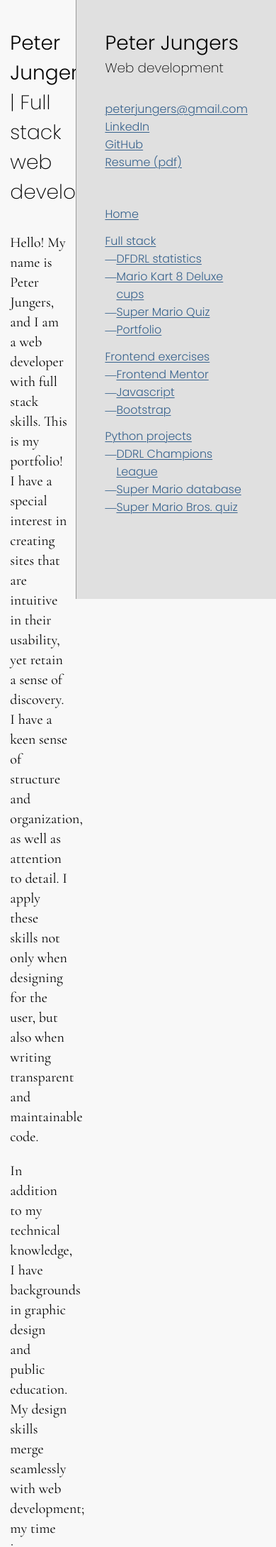
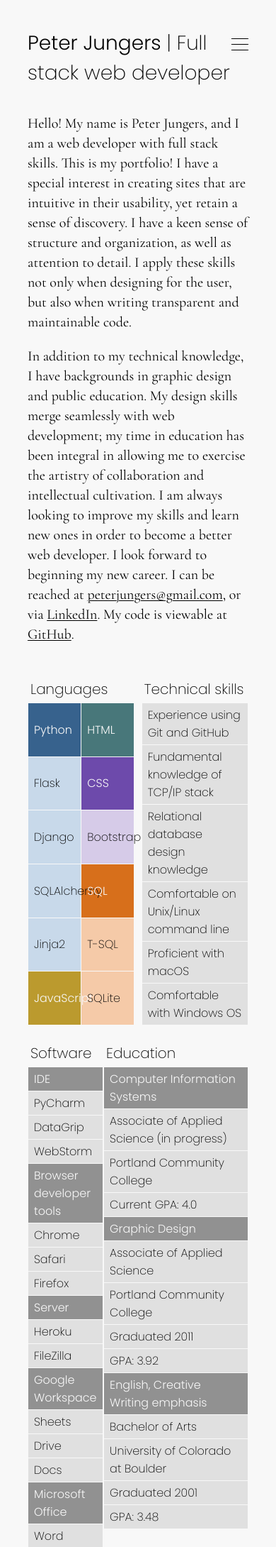
Before and after one commit to peterjungers/portfolio, a Flask app: page / in a window 390 px wide. Shown: the top 2180 px of the page at 71% size. Run offline with Flask 2, Linux system fonts and the light colour scheme.

Commit message:
Begin responsive design

```diff
--- a/portfolio/static/script.js
+++ b/portfolio/static/script.js
@@ -0,0 +1,72 @@
+function openNavMenu() {
+    const hamburgerIcon = document.querySelector("#hamburger-icon");
+    const navMenu = document.querySelector("#nav-menu");
+    const body = document.querySelector("body");
+    background = document.querySelector("#container-main");
+
+    const mediaQuery = window.matchMedia("(max-height: 450px");
+
+    hamburgerIcon.addEventListener("click", () => {
+
+
+        if (navMenu.style.right !== "0px") {
+            if (mediaQuery.matches) {
+                console.log("hi");
+                // hamburgerIcon.style.position = "relative";
+                // body.style.overflow = "hidden";
+                // hamburgerIcon.style.backgroundColor = "red";
+                // } else {
+                navMenu.style.width = "400px";
+                // window.scroll(0, 0);
+                // navMenu.style.right = "50vw";
+            }
+                // } else {
+                navMenu.style.right = "0";
+
+            hamburgerIcon.style.position = "fixed";
+
+            hamburgerIcon.style.rotate = "-90deg";
+            navMenu.style.transition = ".5s";
+            // hamburgerIcon.style.right = "5rem";
+            // body.style.overflow = "hidden";
+            // background.style.backgroundColor = "var(--black)";
+            // background.style.opacity = ".4";
+        } else {
+            hamburgerIcon.style.rotate = "0deg";
+            navMenu.style.width = "375px";
+            navMenu.style.right = "-375px";
+            navMenu.style.transition = ".3s";
+            hamburgerIcon.style.position = "absolute";
+
+            // hamburgerIcon.style.right = "0";
+            // body.style.overflow = "visible";
+            // background.style.opacity = "1";
+        }
+
+    });
+}
+
+
+function closeNavMenu() {
+    hamburgerIcon = document.querySelector("#hamburger-icon");
+    navMenu = document.querySelector("#nav-menu");
+
+    hamburgerIcon.addEventListener("click", () => {
+        navMenu.style.width = "0";
+    });
+}
+
+
+
+
+
+
+
+
+
+
+
+
+
+window.addEventListener("DOMContentLoaded", openNavMenu());
+// window.addEventListener("DOMContentLoaded", closeNavMenu());
--- a/portfolio/static/style.css
+++ b/portfolio/static/style.css
@@ -92,11 +92,6 @@ figcaption {
 
 
 /* || UTILITIES */
-.border-top {
-    /*border-top: 1px solid var(--site-medium-gray);*/
-    /*padding: .25rem 0;*/
-}
-
 .text-weight-300 {
     font-weight: 300;
 }
@@ -116,14 +111,13 @@ figcaption {
 
 /* Header */
 header {
-    /*margin-bottom: 2.25rem;*/
+    margin-bottom: 2.25rem;
 }
 
 h1.main-heading {
     font-family: 'Poppins', sans-serif;
     font-weight: 300;
     font-size: 1.75rem;
-    margin-bottom: 2.25rem;
 }
 
 h1 .main-subheading {
@@ -156,6 +150,7 @@ nav h3 {
     font-family: 'Poppins', sans-serif;
     font-weight: 200;
     font-size: 1.15rem;
+    color: var(--black);
 }
 
 nav ul:first-of-type {
@@ -164,7 +159,7 @@ nav ul:first-of-type {
     padding: 0;
 }
 
-nav li a,
+nav li a:link,
 nav li  a:visited {
     color: var(--blue);
     font-family: 'Poppins', sans-serif;
@@ -190,6 +185,7 @@ nav .list-em-dash {
 
 .nav-padding {
     padding: 2.5rem;
+    padding-top: 6.95rem;
 }
 
 
@@ -201,14 +197,10 @@ nav .list-em-dash {
     padding-top: 2.5rem;
 }
 
-.grid-main {
+.grid-site {
     display: grid;
     grid-template-columns: 3fr 1fr;
     column-gap: 3%;
-}
-
-.paragraphs {
-    /*margin-bottom: 2rem;*/
 }
 
 .paragraphs p {
@@ -258,7 +250,6 @@ h2.project-heading {
 }
 
 
-
 /* Tables */
 .grid-tables {
     display: grid;
@@ -300,48 +291,48 @@ td {
     background-color: var(--medium-light-gray);
 }
 
+table a:link,
+table a:visited,
+table a:hover,
+table a:focus,
+table a:active {
+    color: var(--very-light-gray);
+}
+
+.fixed-table-width {
+    table-layout: fixed;
+    width: 100%;
+}
+
+/* Tables by ID */
+#languages {
+    grid-column: 1 / span 3;
+}
+
+#technical-skills {
+    grid-column: 4 / span 3;
+    align-self: start;
+}
+
+#software {
+    grid-column: 1 / span 2;
+    align-self: start;
+}
+
+#table-container { /* Contains Education and Hobbies tables */
+    grid-column: 3 / span 4;
+    align-self: start;
+}
+
+#education {
+    width: 100%;
+}
+
 #hobbies td {
     padding-bottom: .5rem;
 }
 
-#languages th,
-#hobbies th {
-    /*background-color: var(--site-blue);*/
-}
-
-#languages td,
-#hobbies td {
-    /*background-color: var(--site-light-blue);*/
-}
-
-#technical-skills td {
-    background-color: var(--medium-light-gray);
-}
-
-/*#software th {*/
-/*    background-color: var(--site-dark-gray);*/
-/*}*/
-
-/*#software td {*/
-/*    background-color: var(--site-medium-gray);*/
-/*}*/
-
-/*#education th {*/
-/*    background-color: var(--site-darker-gray);*/
-/*}*/
-
-/*#education td {*/
-/*    background-color: var(--site-mediumer-gray);*/
-/*}*/
-
-/*#hobbies th {*/
-/*    background-color: var(--site-grayer);*/
-/*}*/
-
-/*#hobbies td {*/
-/*    background-color: var(--site-medium-light-gray);*/
-/*}*/
-
+/* Background and text colors for Languages table */
 .python {
     background-color: var(--blue);
     color: var(--very-light-gray);
@@ -379,55 +370,11 @@ td {
     background-color: var(--light-orange);
 }
 
-table a:link,
-table a:visited,
-table a:hover,
-table a:focus,
-table a:active {
-    color: var(--very-light-gray);
-}
-
-.fixed-table-width {
-    table-layout: fixed;
-    width: 100%;
-}
-
-.table-gray th {
-    background-color: var(--gray);
-}
-
-.table-gray tr {
-    background-color: var(--site-light-gray);
-}
-
-#languages {
-    grid-column: 1 / span 3;
-}
-
-#technical-skills {
-    grid-column: 4 / span 3;
-    align-self: start;
-}
-
-#software {
-    grid-column: 1 / span 2;
-    align-self: start;
-}
-
-/* Contains Education and Hobbies tables */
-#table-container {
-    grid-column: 3 / span 4;
-    align-self: start;
-}
-
-#education {
-    width: 100%;
-}
-
 
 /* Footer */
 footer {
-    margin: 2rem 0;
+    padding-bottom: 2rem;
+    margin-top: 2rem;
 }
 
 footer p {
@@ -435,3 +382,76 @@ footer p {
     font-weight: 200;
     font-size: .85rem;
 }
+
+
+/* || VIEWPORTS */
+@media screen and (max-height: 820px) {
+    .nav-padding {
+        padding-top: 2.5rem;
+    }
+}
+
+
+@media screen and (max-width: 950px) {
+    nav.nav-desktop {
+        position: fixed;
+        z-index: 1;
+        width: 375px;
+        right: -375px;
+        transition: .5s;
+        overflow: auto;
+    }
+
+    .nav-padding {
+        padding-top: 6.95rem;
+    }
+
+    #container-main {
+        /*position: relative;*/
+        margin-left: 0;
+    }
+
+    .grid-site {
+        display: block;
+        max-width: 80%;
+        margin: 0 auto;
+    }
+
+    #hamburger-icon {
+        position: absolute;
+        display: flex;
+        align-items: center;
+        top: 3.125rem;
+        right: 10%;
+        width: 24px;
+        height: 24px;
+        cursor: pointer;
+        transition: .5s;
+        z-index: 2;
+    }
+
+    .hamburger-line {
+        position: relative;
+        background-color: var(--black);
+        width: 100%;
+        height: 1px;
+    }
+
+    .hamburger-line::before {
+        content: "";
+        position: absolute;
+        background-color: var(--black);
+        width: 100%;
+        height: 1px;
+        transform: translateY(-8px);
+    }
+
+    .hamburger-line::after {
+        content: "";
+        position: absolute;
+        background-color: var(--black);
+        width: 100%;
+        height: 1px;
+        transform: translateY(8px);
+    }
+}
--- a/portfolio/templates/template.html
+++ b/portfolio/templates/template.html
@@ -22,20 +22,24 @@ Date: January 2023
 </head>
 <body>
     <div class="background">
-        <div class="grid-main">
+        <div id="hamburger-icon">
+            <div class="hamburger-line"></div>
+        </div>
+        <div class="grid-site">
             <div id="container-main">
+
                 <header>
                     {% block header %}{% endblock header %}
                 </header>
 
                 {% block main_content %}{% endblock main_content %}
 
-                <footer class="nav-footer">
+                <footer>
                     <p>&copy;{{ current_year }} Peter Jungers | <a href="#">peterjungers@gmail.com</a></p>
                 </footer>
             </div>
 
-            <nav class="nav-desktop">
+            <nav id="nav-menu" class="nav-desktop">
                 <div class="nav-padding">
                     <h2><a href="{{ url_for('index') }}">Peter Jungers</a></h2>
                     <h3>Web development</h3>
@@ -65,5 +69,7 @@ Date: January 2023
             </nav>
         </div>
     </div>
+
+    <script src="{{ url_for('static', filename='script.js') }}"></script>
 </body>
 </html>
```
